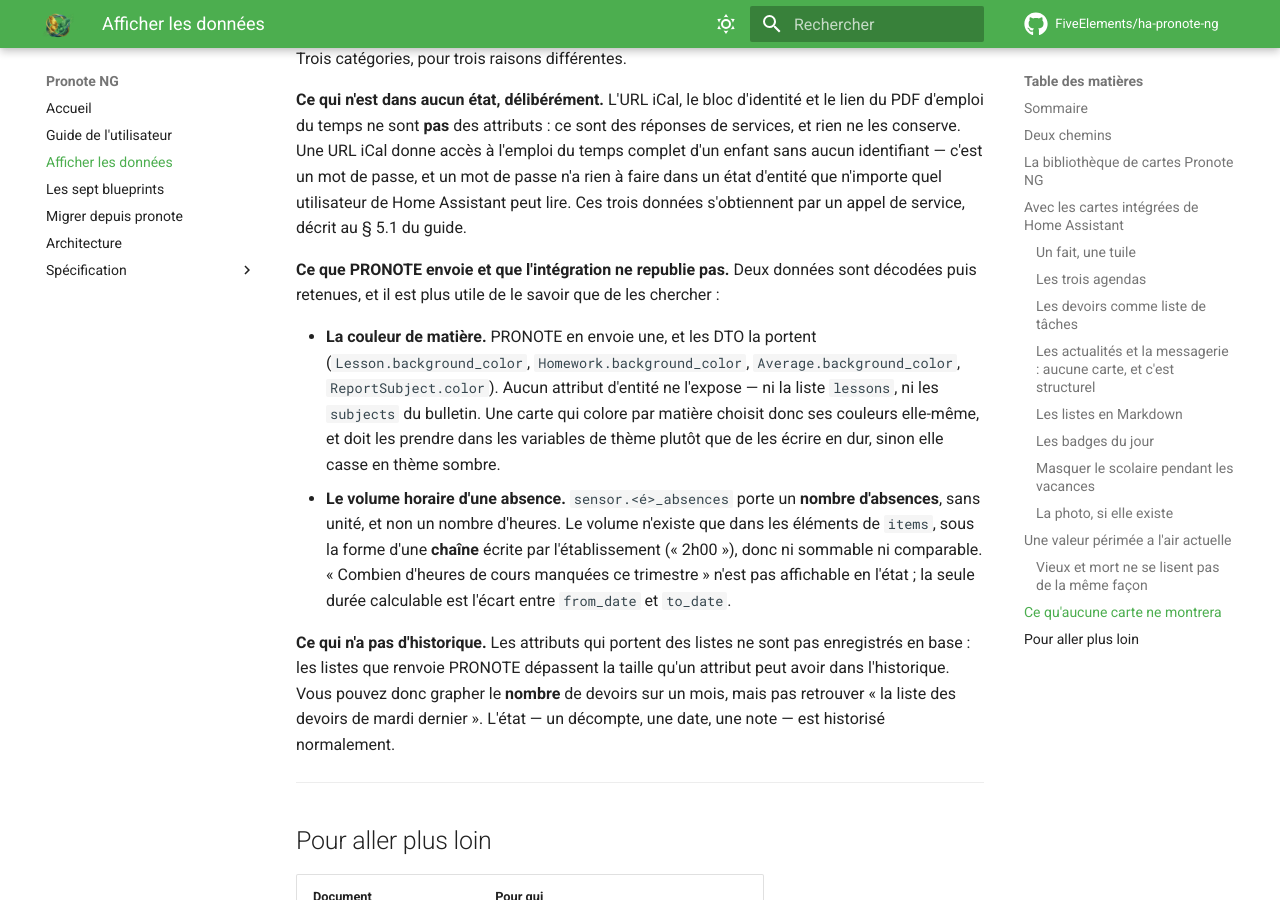
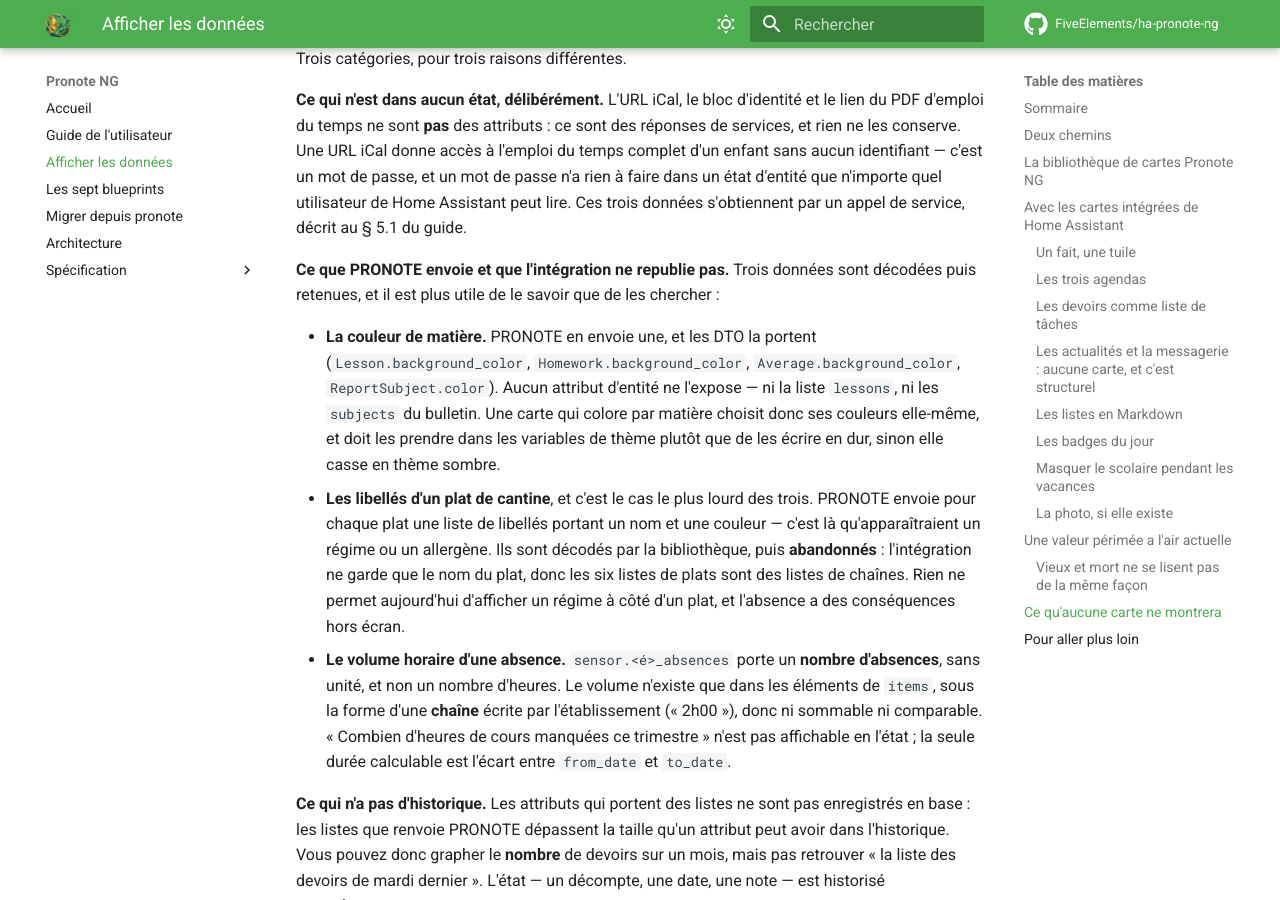
Before and after one commit to FiveElements/ha-pronote-ng, an MkDocs documentation site: the page built from docs/AFFICHER-LES-DONNEES.md, in a window 1280 px wide and 900 px high, scrolled down 7347 px. Built offline with MkDocs 1.6.1 and Material for MkDocs 9.7.7, drawn with Linux system fonts in a browser that asks for light colours; comment, search, counter and statistics services are not loaded.

Commit message:
docs: les libellés d'un plat sont décodés puis abandonnés, régimes compris
Troisième donnée retenue, et la plus lourde des trois — les deux autres sont la
couleur de matière et le volume horaire d'une absence.

`pronotepy` décode pour chaque plat une liste de libellés : `Menu.Food.labels`,
des `FoodLabel` portant `id`, `name` et `color`. C'est là qu'apparaîtrait un
régime ou un allergène. Le gateway les jette — `_food_names` ne garde que
`food.name` — donc les six listes de plats sont des listes de chaînes et rien ne
permet d'afficher un régime à côté d'un plat.

La différence avec la couleur de matière compte pour qui voudrait la demander.
La couleur est décodée **jusque dans le DTO** et seulement non republiée : deux
lignes dans un constructeur d'attributs. Les libellés de plat sont perdus à la
frontière du gateway, avant tout DTO, donc les exposer demande un nouvel objet,
un changement de type sur les six champs de `Menu` et une rupture de contrat sur
six attributs publiés. Ce n'est pas le même coût, et cette page dit désormais
les trois cas sans les confondre.

Ce qui reste vrai des trois : la donnée arrive dans la même réponse, déjà
décodée. Aucune requête supplémentaire n'est en jeu — ce qui est l'argument
utile face à un projet dont l'organisation entière est un limiteur de débit.

Trouvé en répondant à une question de `ha-cards-spec`, dont la spécification de
parité suspend son exigence de régimes faute de savoir si la donnée existe. Elle
existe.

`mkdocs build --strict` vert en conteneur propre.

Co-Authored-By: Claude Opus 5 (1M context) <noreply@anthropic.com>

```diff
--- a/docs/AFFICHER-LES-DONNEES.md
+++ b/docs/AFFICHER-LES-DONNEES.md
@@ -349,7 +349,7 @@ passe, et un mot de passe n'a rien à faire dans un état d'entité que n'import
 quel utilisateur de Home Assistant peut lire. Ces trois données s'obtiennent par
 un appel de service, décrit au § 5.1 du guide.
 
-**Ce que PRONOTE envoie et que l'intégration ne republie pas.** Deux données
+**Ce que PRONOTE envoie et que l'intégration ne republie pas.** Trois données
 sont décodées puis retenues, et il est plus utile de le savoir que de les
 chercher :
 
@@ -360,6 +360,13 @@ chercher :
   colore par matière choisit donc ses couleurs elle-même, et doit les prendre
   dans les variables de thème plutôt que de les écrire en dur, sinon elle casse
   en thème sombre.
+- **Les libellés d'un plat de cantine**, et c'est le cas le plus lourd des
+  trois. PRONOTE envoie pour chaque plat une liste de libellés portant un nom et
+  une couleur — c'est là qu'apparaîtraient un régime ou un allergène. Ils sont
+  décodés par la bibliothèque, puis **abandonnés** : l'intégration ne garde que
+  le nom du plat, donc les six listes de plats sont des listes de chaînes. Rien
+  ne permet aujourd'hui d'afficher un régime à côté d'un plat, et l'absence a
+  des conséquences hors écran.
 - **Le volume horaire d'une absence.** `sensor.<é>_absences` porte un **nombre
   d'absences**, sans unité, et non un nombre d'heures. Le volume n'existe que
   dans les éléments de `items`, sous la forme d'une **chaîne** écrite par
```
